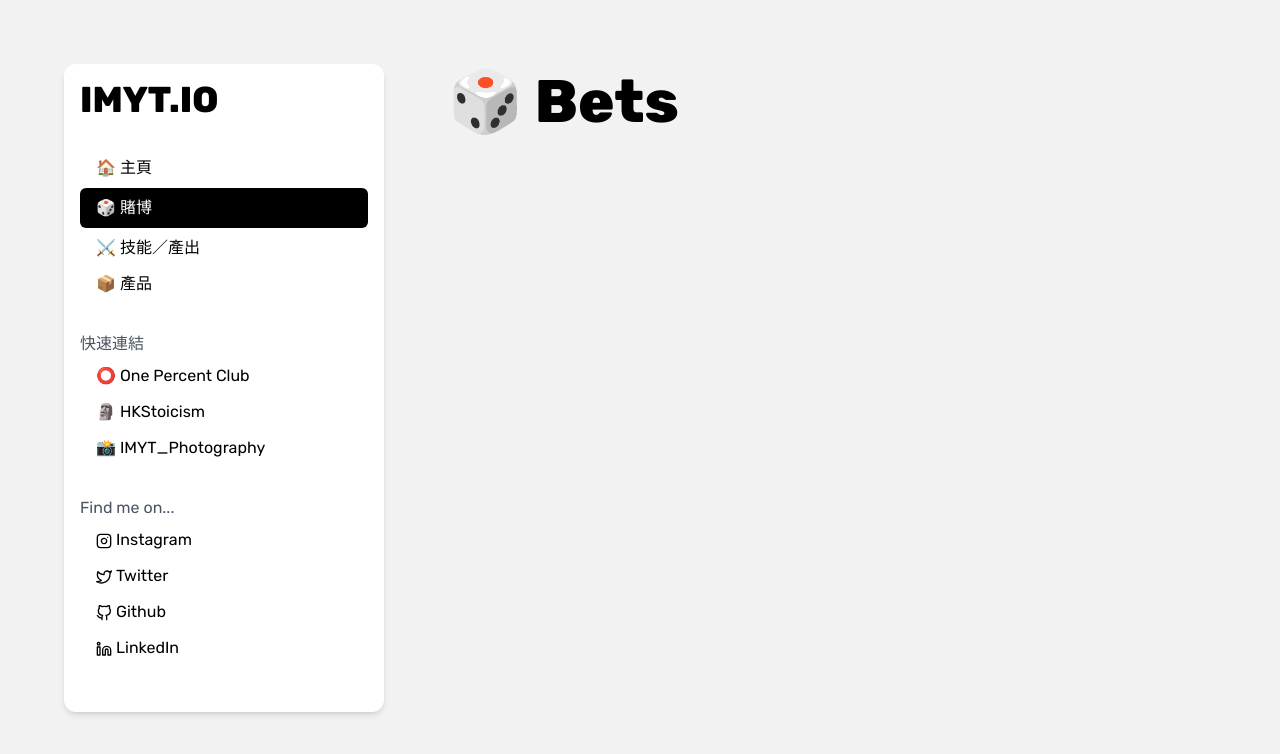
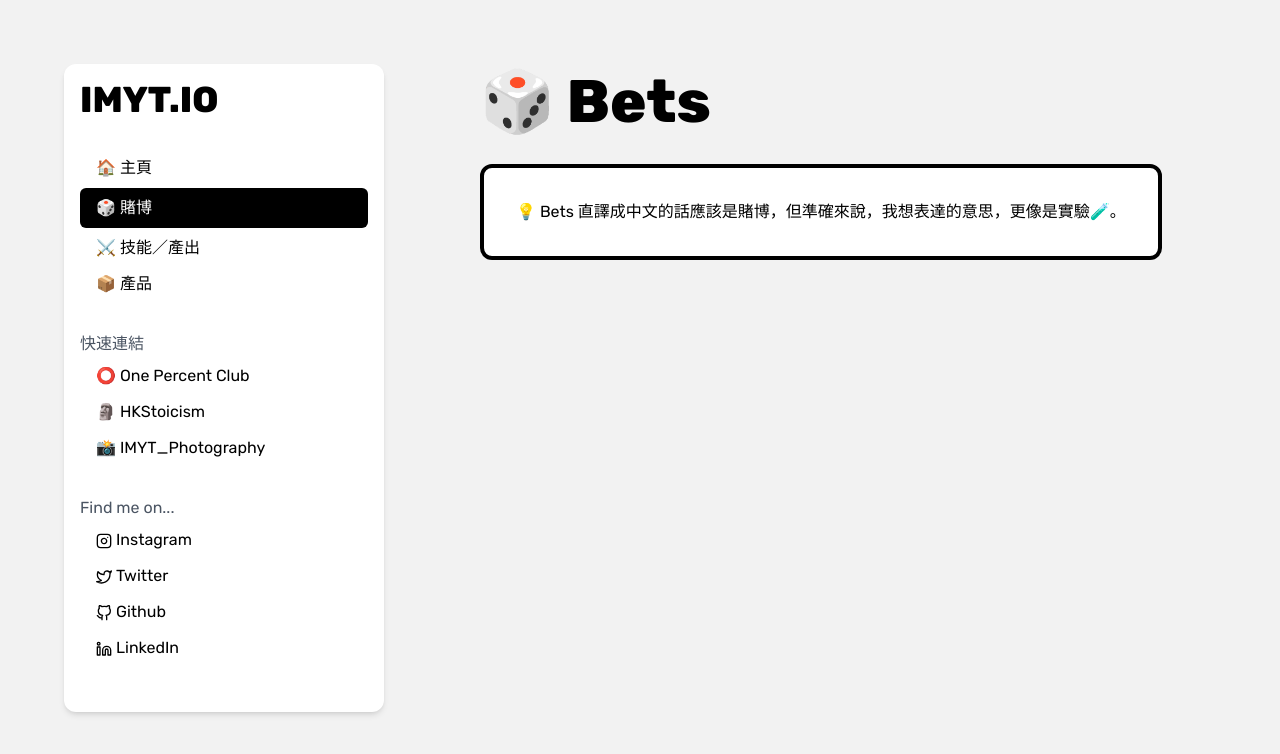
Before and after one commit to imytdotio/imytdotio, a React (Create React App) app: page /bets in a window 1280 px wide. Shown: the top 754 px of the page. Built offline with nearby package versions, Linux system fonts and the light colour scheme.

Commit message:
some padding

```diff
--- a/src/Pages/Bets.js
+++ b/src/Pages/Bets.js
@@ -1,4 +1,5 @@
 import React from "react";
+import { BrowserRouter } from "react-router-dom";
 
 /**
  * @author
@@ -7,8 +8,9 @@ import React from "react";
 
 export const Bets = (props) => {
   return (
-    <div>
+    <div className="w-full text-left px-8">
       <h1 className="text-6xl font-bold mb-8 mt-2">🎲 Bets</h1>
+      <p className="bg-white rounded-xl border-black border-4 p-8 w-fit mb-8">💡 Bets 直譯成中文的話應該是賭博，但準確來說，我想表達的意思，更像是實驗🧪。</p>
     </div>
   );
 };
--- a/src/Pages/Home.js
+++ b/src/Pages/Home.js
@@ -21,7 +21,7 @@ const Link = (props) => (
 );
 export const Home = (props) => {
   return (
-    <div className="w-full text-left sm:px-16 px-8">
+    <div className="w-full text-left px-8">
       <h1 className="text-6xl font-bold mb-8 mt-2">🏠 Home</h1>
       <Section>
         <SectionHeader />
--- a/src/Pages/Products.js
+++ b/src/Pages/Products.js
@@ -7,7 +7,7 @@ import React from "react";
 
 export const Products = (props) => {
   return (
-    <div>
+    <div className="w-full text-left px-8">
       <h1 className="text-6xl font-bold mb-8 mt-2">📦 Products</h1>
     </div>
   );
--- a/src/Pages/Stack.js
+++ b/src/Pages/Stack.js
@@ -22,7 +22,7 @@ export const Stack = (props) => {
   );
   const icon = "inline mr-2";
   return (
-    <div className="text-left">
+    <div className="w-full text-left px-8">
       <h1 className="text-6xl font-bold mb-8 mt-2">🧠 Stack</h1>
       <Section>
         <SectionHeader>Programming</SectionHeader>
```
